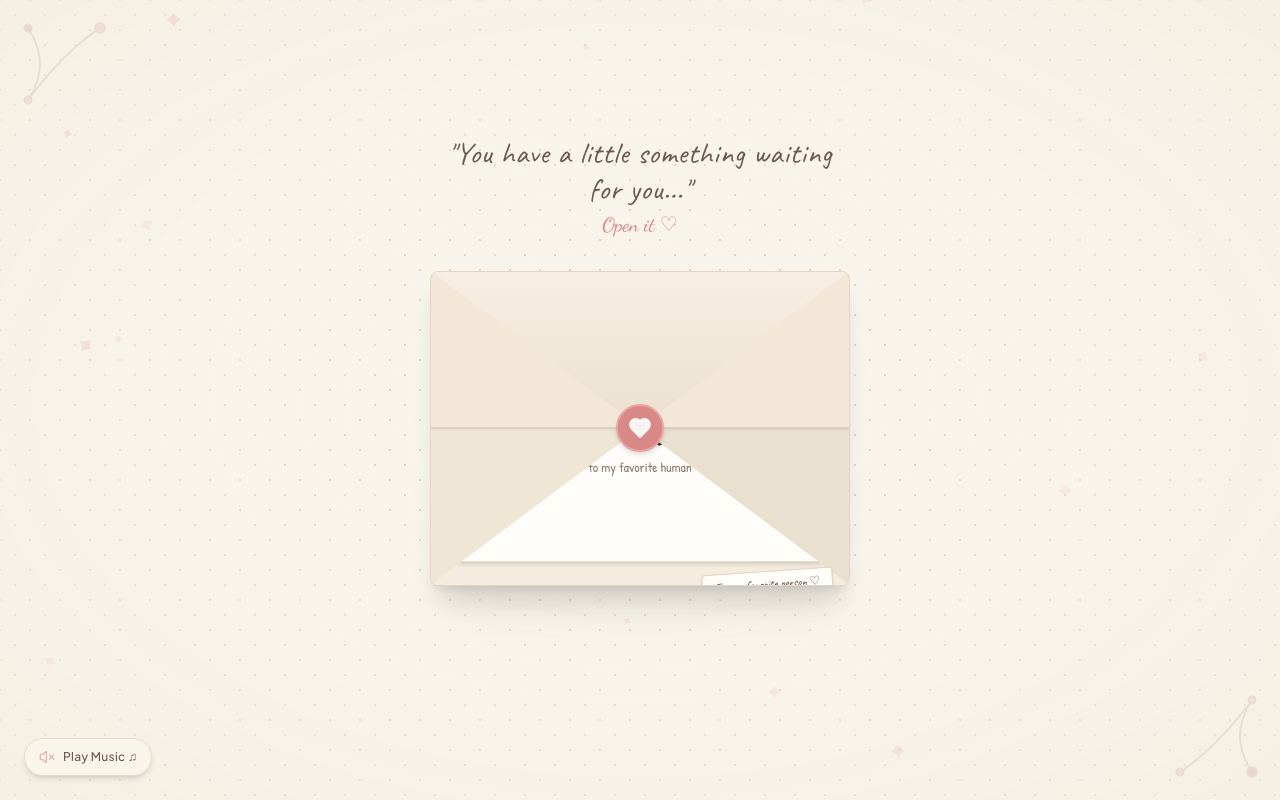
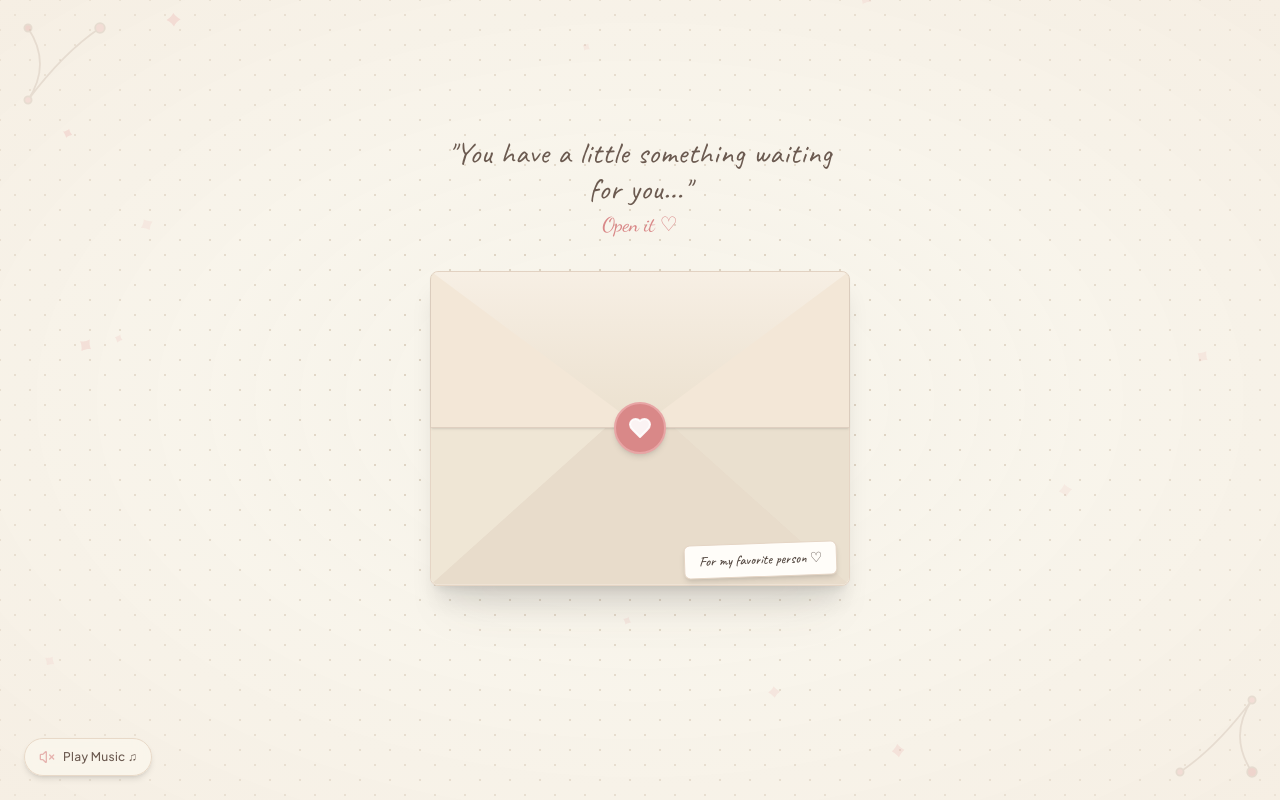
Before and after one commit to TriMind100/birthdaytemplat5, a React (Vite) app: page / in a window 1280 px wide. Built offline with nearby package versions, Linux system fonts and the light colour scheme; a web font is replaced by a local one.

Commit message:
style: refine envelope corners, color hexes, and seal sizing

```diff
--- a/src/components/Envelope.jsx
+++ b/src/components/Envelope.jsx
@@ -42,20 +42,20 @@ export const Envelope = ({ onOpen }) => {
         {/* Shadow underneath envelope */}
         <div className="absolute -bottom-4 left-1/2 -translate-x-1/2 w-[90%] h-8 bg-[#3D342F]/10 blur-xl rounded-full transition-all duration-300 group-hover:bg-[#3D342F]/15 group-hover:w-[95%]" />
 
-        {/* Envelope Back Body Container */}
-        <div className="absolute inset-0 bg-[#F5ECE0] rounded-lg border border-[#E5D5C5] shadow-xl overflow-hidden">
+        {/* Envelope Body Container */}
+        <div className="absolute inset-0 bg-[#F5ECE0] rounded-lg border border-[#E5D5C5] shadow-xl">
 
           {/* Internal Greeting Preview Card sliding up when opened */}
           <motion.div
-            initial={{ y: 0, scale: 0.95 }}
-            animate={isOpen ? { y: -160, scale: 1 } : { y: 0, scale: 0.95 }}
+            initial={{ y: 20, scale: 0.9, opacity: 0 }}
+            animate={isOpen ? { y: -170, scale: 1, opacity: 1 } : { y: 20, scale: 0.9, opacity: 0 }}
             transition={{ duration: 0.9, ease: [0.34, 1.56, 0.64, 1] }}
-            className="absolute inset-x-4 top-4 bottom-4 bg-[#FFFDF9] rounded-md p-6 border border-[#E8DCCB] shadow-md flex flex-col items-center justify-center text-center z-10"
+            className="absolute inset-x-4 top-4 bottom-4 bg-[#FFFDF9] rounded-lg p-6 sm:p-8 border border-[#E8DCCB] shadow-md flex flex-col items-center justify-center text-center z-10"
           >
             <div className="wasi-tape-pink absolute -top-2 left-1/2 -translate-x-1/2 w-20 h-4 bg-[#F3C5C5]/60 border-x border-dashed border-[#D98888]/40" />
-            <span className="font-cursive text-2xl text-[#D98888] mb-1">happy ♡</span>
-            <h2 className="font-handwriting text-4xl text-[#3D342F] font-bold tracking-wide">Birthday</h2>
-            <p className="font-marker text-sm text-[#8C7A6B] mt-1">to my favorite human</p>
+            <span className="font-cursive text-2xl sm:text-3xl text-[#D98888] mb-1">happy ♡</span>
+            <h2 className="font-handwriting text-4xl sm:text-5xl text-[#3D342F] font-bold tracking-wide my-1">Birthday</h2>
+            <p className="font-marker text-base text-[#8C7A6B] mt-1">to my favorite human</p>
           </motion.div>
 
           {/* Flowers emerging from inside envelope */}
@@ -78,13 +78,13 @@ export const Envelope = ({ onOpen }) => {
           </div>
 
           {/* Envelope Bottom & Side Pocket Flaps */}
-          <div className="absolute inset-0 z-20 pointer-events-none">
+          <div className="absolute inset-0 z-20 pointer-events-none rounded-lg overflow-hidden">
             {/* Left side triangle fold */}
             <div className="absolute inset-y-0 left-0 w-1/2 bg-[#EFE6D5] border-r border-[#DECFC0]" style={{ clipPath: 'polygon(0 0, 100% 50%, 0 100%)' }} />
             {/* Right side triangle fold */}
             <div className="absolute inset-y-0 right-0 w-1/2 bg-[#EAE0CF] border-l border-[#DECFC0]" style={{ clipPath: 'polygon(100% 0, 0 50%, 100% 100%)' }} />
             {/* Bottom triangle fold */}
-            <div className="absolute inset-x-0 bottom-0 h-3/5 bg-[#E6DA9] border-t border-[#DECFC0]" style={{ clipPath: 'polygon(0 100%, 50% 0, 100% 100%)' }} />
+            <div className="absolute inset-x-0 bottom-0 h-3/5 bg-[#E8DCCB] border-t border-[#DECFC0]" style={{ clipPath: 'polygon(0 100%, 50% 0, 100% 100%)' }} />
           </div>
 
           {/* Top Flap (Animated Fold Open) */}
@@ -93,7 +93,7 @@ export const Envelope = ({ onOpen }) => {
             animate={isOpen ? { rotateX: 180, zIndex: 0 } : { rotateX: 0, zIndex: 30 }}
             transition={{ duration: 0.7, ease: "easeInOut" }}
             style={{ transformOrigin: 'top center' }}
-            className="absolute inset-x-0 top-0 h-1/2 bg-[#F3E7D7] border-b border-[#DFCFC0] shadow-sm z-30"
+            className="absolute inset-x-0 top-0 h-1/2 bg-[#F3E7D7] border-b border-[#DFCFC0] shadow-sm z-30 rounded-t-lg overflow-hidden"
           >
             <div className="w-full h-full" style={{ clipPath: 'polygon(0 0, 50% 100%, 100% 0)' }}>
               <div className="w-full h-full bg-gradient-to-b from-[#F7EFE4] to-[#EBE0CE]" />
@@ -109,16 +109,16 @@ export const Envelope = ({ onOpen }) => {
                 transition={{ duration: 0.3 }}
                 className="absolute top-1/2 left-1/2 -translate-x-1/2 -translate-y-1/2 z-40"
               >
-                <div className="w-12 h-12 rounded-full bg-[#D98888] shadow-md border-2 border-[#E8A5A5] flex items-center justify-center text-white transform transition-transform duration-300 group-hover:scale-110">
+                <div className="w-13 h-13 rounded-full bg-[#D98888] shadow-md border-2 border-[#E8A5A5] flex items-center justify-center text-white transform transition-transform duration-300 group-hover:scale-110">
                   <Heart className="w-6 h-6 fill-current text-white/90" />
                 </div>
               </motion.div>
             )}
           </AnimatePresence>
 
-          {/* Handwritten tag hanging off side */}
-          <div className="absolute -bottom-3 right-4 z-40 bg-[#FFFDF9] px-3 py-1 rounded border border-[#E5D5C5] shadow-sm rotate-[-4deg]">
-            <p className="font-handwriting text-xs text-[#52463F]">For my favorite person ♡</p>
+          {/* Handwritten tag resting cleanly on bottom corner */}
+          <div className="absolute bottom-2 right-3 z-40 bg-[#FFFDF9] px-3.5 py-1.5 rounded-md border border-[#E5D5C5] shadow-md rotate-[-2deg]">
+            <p className="font-handwriting text-sm text-[#52463F] font-medium">For my favorite person ♡</p>
           </div>
 
         </div>
```
